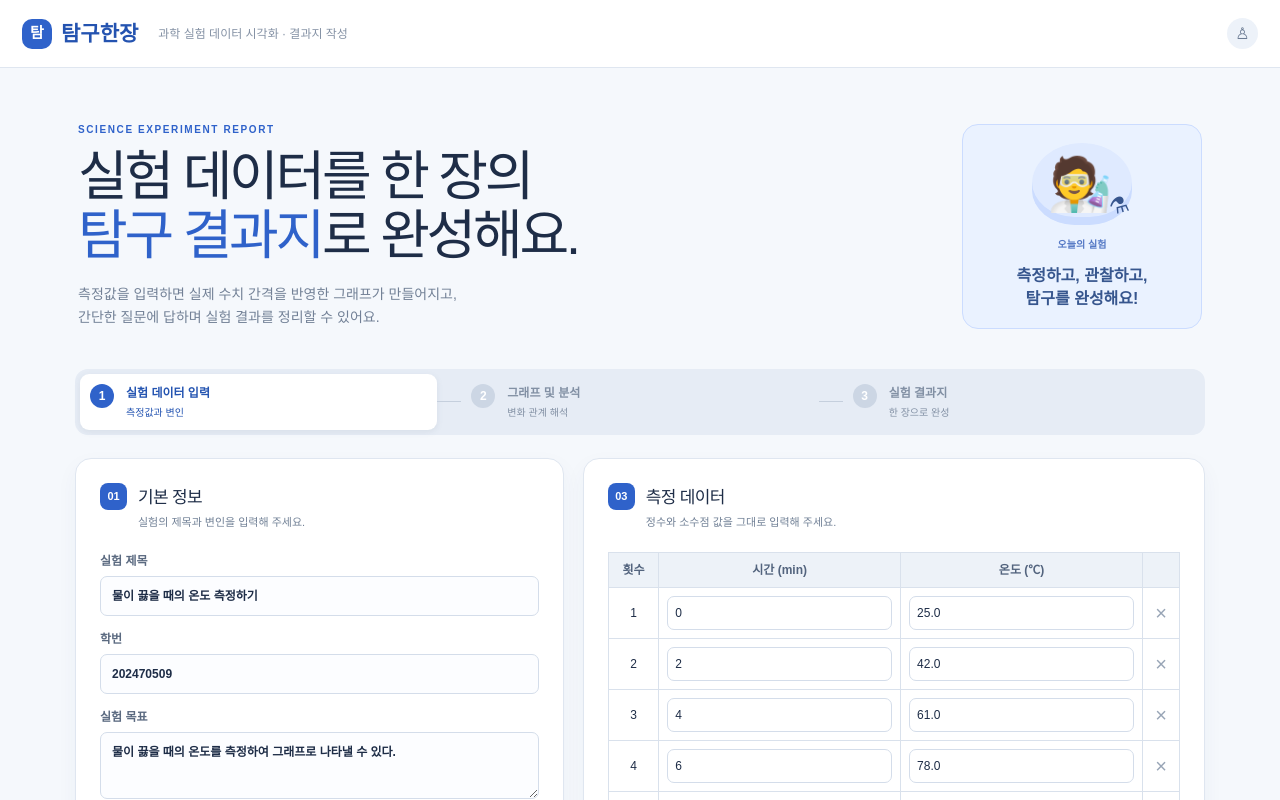
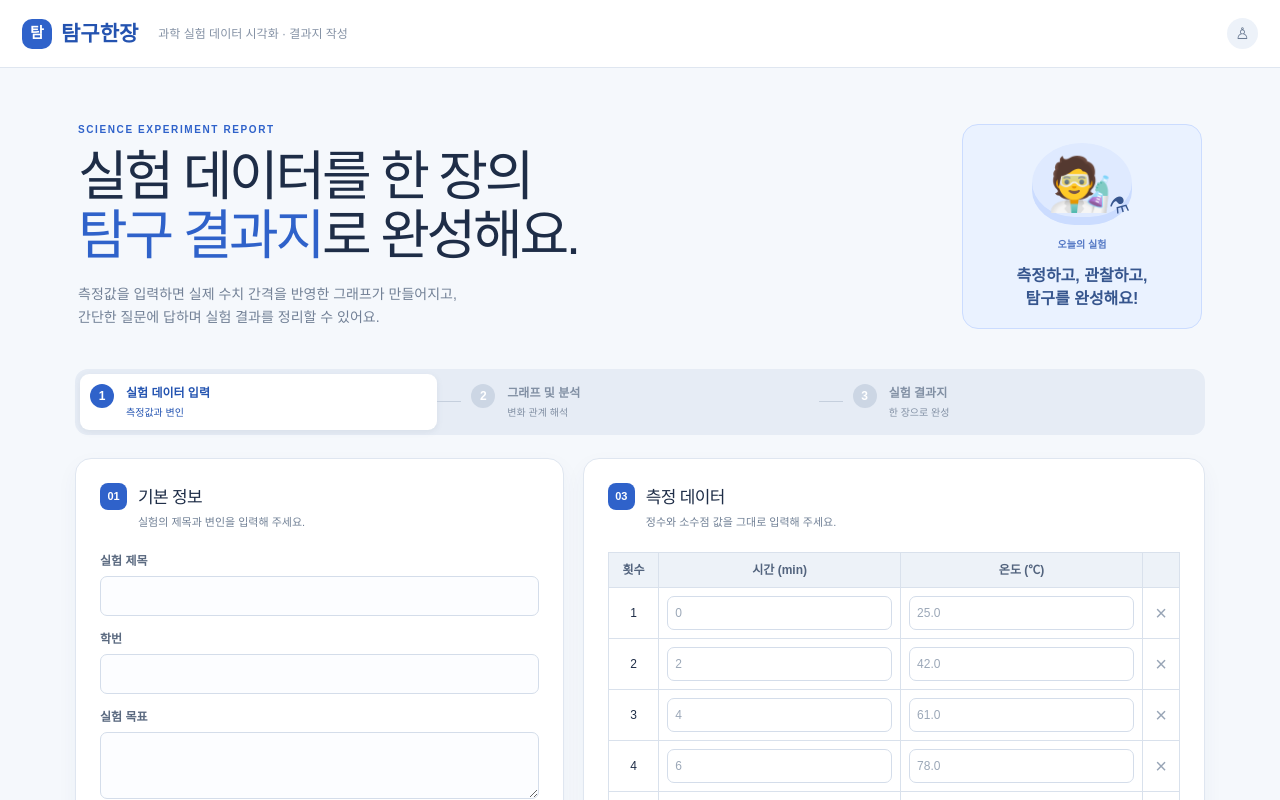
Before and after one commit to jinahram-lab/onepage, a Next.js app: page / in a window 1280 px wide. Shown: the top 800 px of the page. Built offline with nearby package versions, Linux system fonts and the light colour scheme.

Commit message:
Soften example input text

```diff
--- a/app/page.tsx
+++ b/app/page.tsx
@@ -58,15 +58,15 @@ function Graph({ points, xName, yName, xUnit, yUnit, chartType = "line", compact
 
 export default function Home() {
   const [step, setStep] = useState(1);
-  const [title, setTitle] = useState("물이 끓을 때의 온도 측정하기");
-  const [student, setStudent] = useState("202470509");
-  const [goal, setGoal] = useState("물이 끓을 때의 온도를 측정하여 그래프로 나타낼 수 있다.");
+  const [title, setTitle] = useState("");
+  const [student, setStudent] = useState("");
+  const [goal, setGoal] = useState("");
   const [xName, setXName] = useState("시간"); const [xUnit, setXUnit] = useState("min"); const [yName, setYName] = useState("온도"); const [yUnit, setYUnit] = useState("℃");
   const [rows, setRows] = useState<Point[]>(initialRows); const [chartType, setChartType] = useState<ChartType>("line");
-  const [analysis, setAnalysis] = useState("물의 온도가 서서히 높아지다가 물이 끓기 시작하면 온도가 더 올라가지 않고 일정하게 유지된다.");
-  const [principle, setPrinciple] = useState("물이 흡수한 열에너지가 수증기로 상태 변화 하는 데 모두 사용되기 때문이다.");
-  const [errorCause, setErrorCause] = useState("온도계의 끝이 삼각 플라스크 바닥에 닿았다.");
-  const [conclusion, setConclusion] = useState("물이 흡수한 열에너지가 수증기로 상태 변화 하는 데 모두 사용되기 때문에 물을 가열할 때 물의 온도가 서서히 높아지다가 물이 끓기 시작하면 온도가 더 올라가지 않고 일정하게 유지된다.");
+  const [analysis, setAnalysis] = useState("");
+  const [principle, setPrinciple] = useState("");
+  const [errorCause, setErrorCause] = useState("");
+  const [conclusion, setConclusion] = useState("");
   const [notice, setNotice] = useState("");
   const points = useMemo(() => usableRows(rows), [rows]);
   const updateRow = (index: number, field: keyof Point, event: ChangeEvent<HTMLInputElement>) => setRows((current) => current.map((row, i) => i === index ? { ...row, [field]: event.target.value } : row));
```
Also changed, not shown: app/globals.css.
